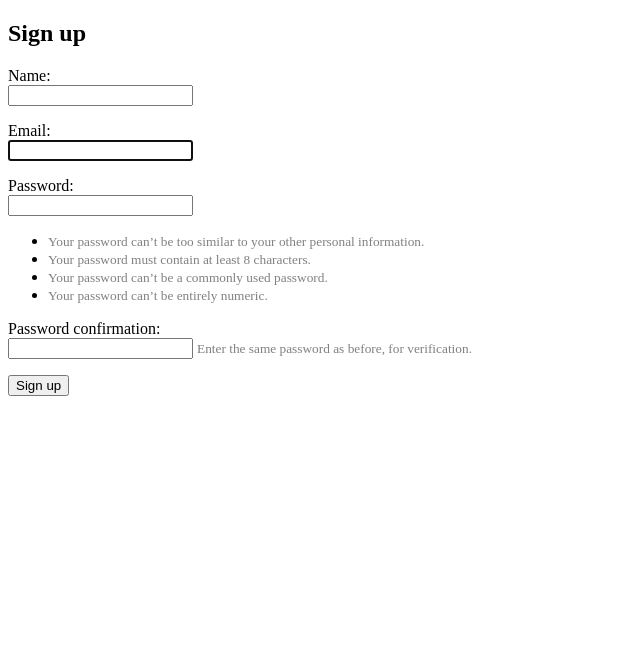
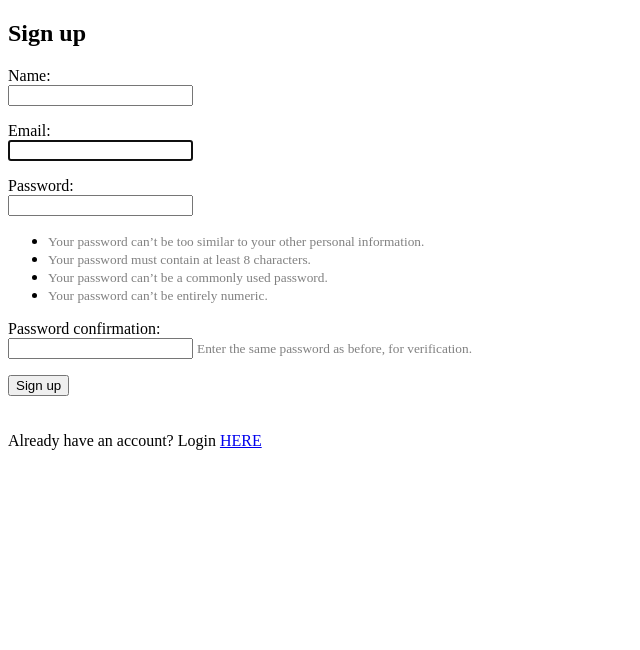
Before and after one commit to LiliyaSemenenko/profiles-rest-api, a Django app: page /users/signup in a window 1280 px wide. Shown: the top 650 px of the page, without its empty margins (0-640 px from the left). Run offline with Django 4.2, Linux system fonts and the light colour scheme.

Commit message:
Fixed link for login page after registration

```diff
--- a/profiles_project/settings.py
+++ b/profiles_project/settings.py
@@ -59,6 +59,7 @@ MIDDLEWARE = [
     "django.contrib.messages.middleware.MessageMiddleware",
     "django.middleware.clickjacking.XFrameOptionsMiddleware",
 ]
+
 
 ROOT_URLCONF = "profiles_project.urls"
 
--- a/users/templates/users/signup.html
+++ b/users/templates/users/signup.html
@@ -27,4 +27,7 @@
     <button type="submit">Sign up</button>
   </form>
 
+  <br></br>
+  Already have an account? Login <a href="{% url 'login' %}">HERE</a>
+
 {% endblock %}
--- a/users/urls.py
+++ b/users/urls.py
@@ -7,7 +7,7 @@ from django.urls import include # for including lists in urls in the url pattern
 
 urlpatterns = [
     path('', views.index, name="index"),
-    path("login", views.login_view, name="login"),
+    path("login/", views.login_view, name="login"),
     path("logout", views.logout_view, name="logout"),
     path("signup", views.signup_view, name="signup")
 ]
--- a/users/views.py
+++ b/users/views.py
@@ -1,4 +1,4 @@
-from django.shortcuts import render
+from django.shortcuts import render, redirect
 from django.http import HttpResponseRedirect
 from django.urls import reverse
 
@@ -6,6 +6,7 @@ from django.urls import reverse
 from django.contrib.auth import authenticate, login, logout     # "authenticate" checks if username and password are correct
 
 from .forms import SignUpForm
+from django.contrib import messages
 
 
 # displays info about currently signed in users (if they successfully log in)
@@ -34,7 +35,13 @@ def login_view(request):
                 "message": "Invalid Credentials" # diaplay this statement
             })
 
+    if request.GET.get('message'):
+        # Get the message from the query parameters
+        message = request.GET.get('message')
+        return render(request, 'users/login.html', {'message': message})
+
     return render(request, "users/login.html")
+
 
 
 def logout_view(request):
@@ -56,8 +63,20 @@ def signup_view(request):
             # After successful registration
             message = "Registration was completed successfully. Please log in."
 
+
+
+            # Redirect to the login URL with the message as a query parameter
+            return redirect(f'login/?message={message}')
+
+            # return render(request, 'users/login.html', {'message': message}) # FOR EX RN
+
+            # return redirect('login')  # Redirect to the 'login' URL name or path
+            ### 2nd option
+            # return HttpResponseRedirect(reverse("login"))  # user is redirected back to login page
+
             # redirect user to login page with a message
-            return render(request, 'users/login.html', {'message': message})
+            # return render(request, 'users/login.html', {'message': message})
+
 
     else:
         form = SignUpForm()
```
